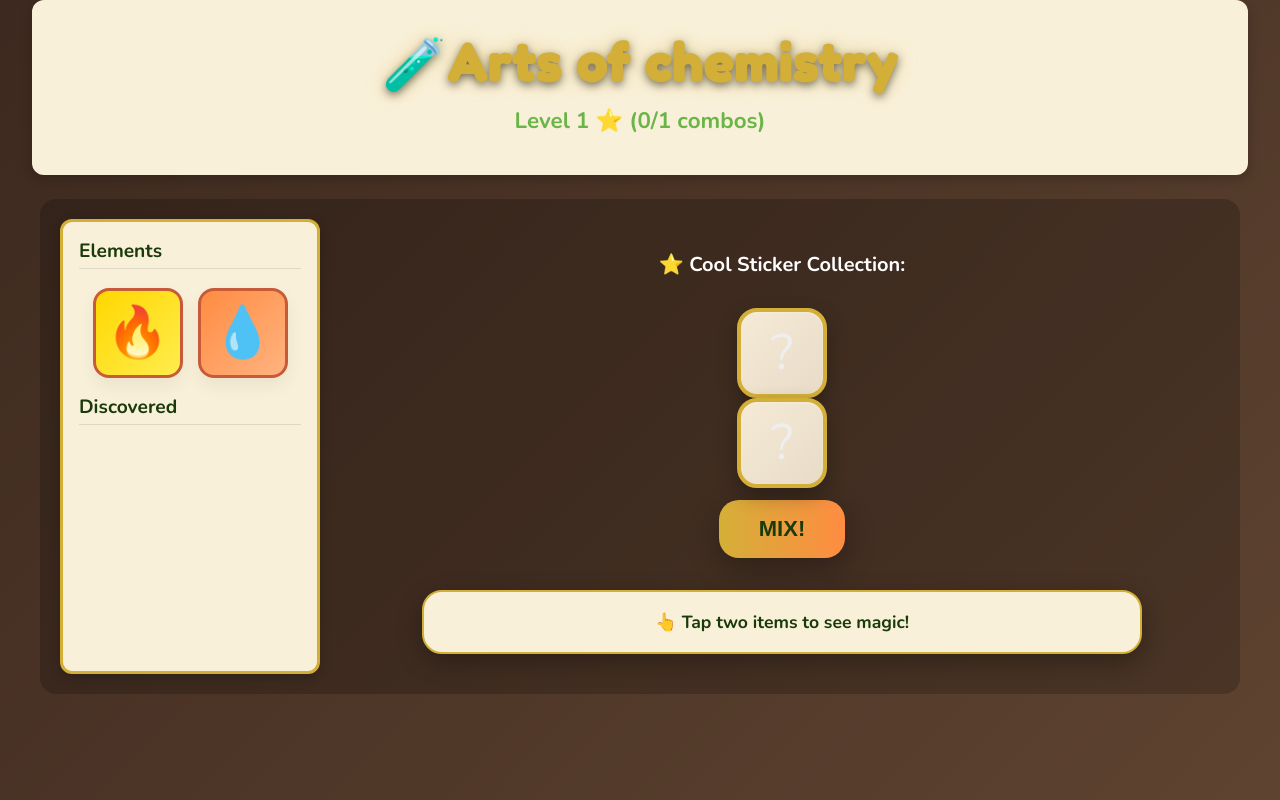
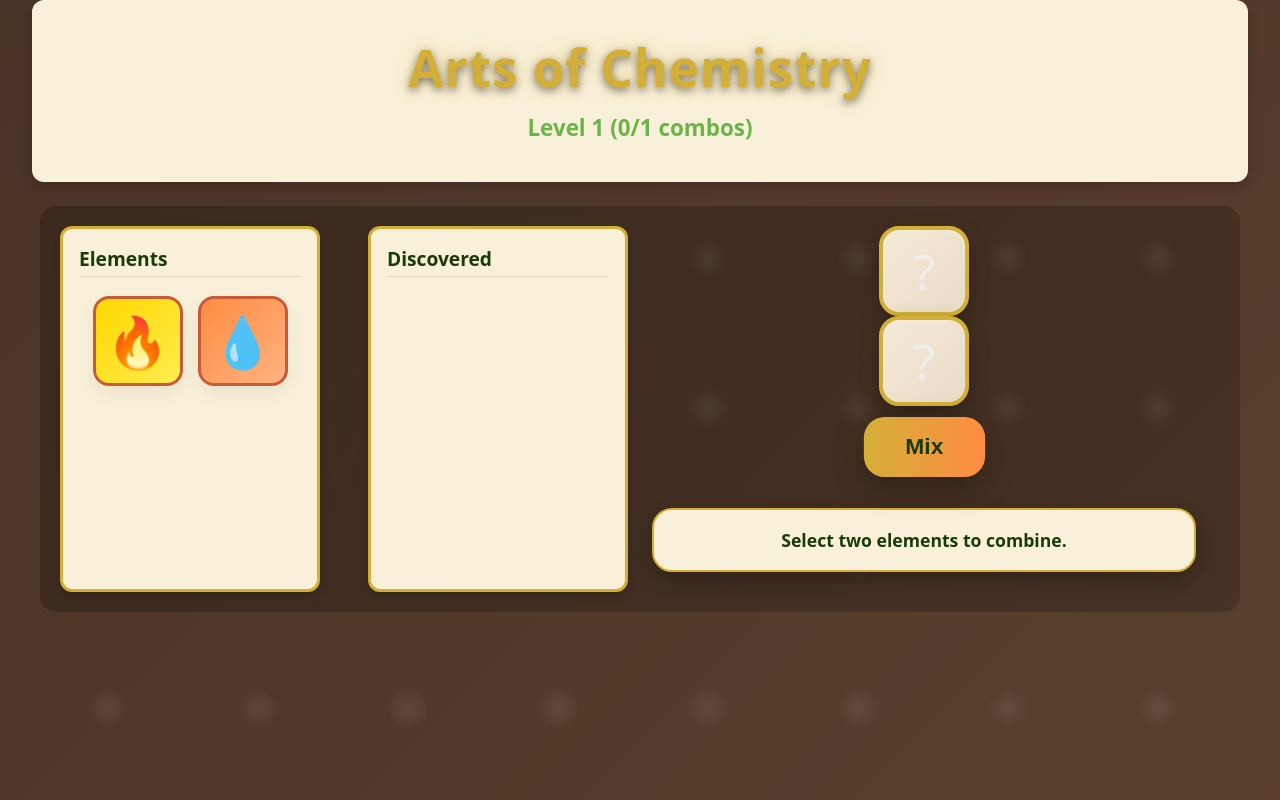
Before and after one commit to aravindthiru29/Arts-of-chemistry, a Flask app: page / in a window 1280 px wide. Run offline with Flask 3, Linux system fonts and the light colour scheme.

Commit message:
update ui completely

```diff
--- a/static/script.js
+++ b/static/script.js
@@ -4,22 +4,16 @@ document.addEventListener("DOMContentLoaded", () => {
   let choice1 = null;
   let choice2 = null;
   let level = 1;
-  let stickers = [];
   let discovered = [];
-  let goal = 0; // computed by current recipes
+  let goal = 0; // combos count
   const MAX_LEVEL = 10;
-
-  // mascot removed; we now provide simpler text feedback via the result box
-
   const elementsGrid = document.getElementById("elementsGrid");
-  const stickerBox = document.getElementById("stickerBox");
   const mixBtn = document.getElementById("mixBtn");
   const nextLevelBtn = document.getElementById("nextLevelBtn");
   const slot1 = document.getElementById("slot1");
   const slot2 = document.getElementById("slot2");
   const resultBox = document.getElementById("resultBox");
   const levelText = document.getElementById("levelText");
-
   const popSound = document.getElementById("popSound");
   const dingSound = document.getElementById("dingSound");
 
@@ -65,11 +59,13 @@ document.addEventListener("DOMContentLoaded", () => {
     10: { "Ether+Spirit": "🔮 Mystic", "Ether+Sun": "🌌 Nebula" }
   };
 
-  // --- helpers ---
-  // helper for computing the number of unique combinations available
+  // helper for computing total combos available up through current level
   function computeGoal() {
-    // only the combinations introduced at the current level count toward the goal
-    return Object.keys(levelRecipes[level] || {}).length;
+    let count = 0;
+    for (let i = 1; i <= level; i++) {
+      count += Object.keys(levelRecipes[i] || {}).length;
+    }
+    return count;
   }
 
   function getAvailableRecipes() {
@@ -81,7 +77,7 @@ document.addEventListener("DOMContentLoaded", () => {
   function updateLevelText() {
     goal = computeGoal();
     const found = discovered.length;
-    levelText.textContent = `Level ${level} ⭐ (${found}/${goal} combos)`;
+    levelText.textContent = `Level ${level} (${found}/${goal} combos)`;
   }
 
   // --- rendering ---
@@ -102,17 +98,7 @@ document.addEventListener("DOMContentLoaded", () => {
     elementsGrid.appendChild(frag);
   }
 
-  function renderStickers() {
-    const frag = document.createDocumentFragment();
-    stickers.forEach(s => {
-      const d = document.createElement('div');
-      d.className = 'sticker';
-      d.textContent = s;
-      frag.appendChild(d);
-    });
-    stickerBox.innerHTML = '';
-    stickerBox.appendChild(frag);
-  }
+  // sticker rendering removed; UI simplified
 
   function renderDiscovered() {
     const list = document.getElementById('discoveredList');
@@ -129,9 +115,13 @@ document.addEventListener("DOMContentLoaded", () => {
   }
 
   function checkGoal() {
-    if (stickers.length >= goal) {
+    if (discovered.length >= goal) {
+      levelText.textContent = `Level ${level} (${discovered.length}/${goal} combos)`;
+      nextLevelBtn.textContent = `Next Level (${level + 1})`;
       nextLevelBtn.style.display = 'block';
-      resultBox.textContent = '🎉 Level complete! Tap next to continue.';
+      nextLevelBtn.classList.add('showing');
+      resultBox.textContent = 'Level complete. Tap Next to continue.';
+      setTimeout(() => nextLevelBtn.classList.remove('showing'), 400);
     }
   }
 
@@ -195,17 +185,17 @@ document.addEventListener("DOMContentLoaded", () => {
     resultBox.classList.add('new');
     setTimeout(() => resultBox.classList.remove('new'), 300);
     if (result !== NO_MAGIC) {
-      const emoji = result.split(' ')[0];
       const currentRecipes = levelRecipes[level] || {};
       if (Object.values(currentRecipes).includes(result)) {
-        if (!stickers.includes(emoji)) stickers.push(emoji);
         if (!discovered.includes(result)) {
           discovered.push(result);
           updateLevelText();
+          resultBox.innerHTML = `<span class="discovery-message">New Discovery: ${result}</span>`;
+          resultBox.classList.add('discovery');
+          setTimeout(() => resultBox.classList.remove('discovery'), 1500);
         }
       }
     }
-    renderStickers();
     renderDiscovered();
     checkGoal();
     choice1 = null; choice2 = null; slot1.textContent = '?'; slot2.textContent = '?';
@@ -213,17 +203,16 @@ document.addEventListener("DOMContentLoaded", () => {
 
   nextLevelBtn.addEventListener('click', () => {
     if (level >= MAX_LEVEL) {
-      resultBox.textContent = '🏆 You finished all levels!';
+      resultBox.textContent = 'All levels completed.';
       return;
     }
     level++;
-    stickers = [];
-    discovered = [];
+    // keep discovered items across levels
     nextLevelBtn.style.display = 'none';
-    resultBox.textContent = '🎉 New level unlocked!';
-    updateLevelText(); renderElements(); renderStickers(); renderDiscovered();
+    resultBox.textContent = 'New level unlocked.';
+    updateLevelText(); renderElements(); renderDiscovered();
   });
 
   // INIT
-  updateLevelText(); renderElements(); renderStickers(); renderDiscovered();
+  updateLevelText(); renderElements(); renderDiscovered();
 });
--- a/static/styles.css
+++ b/static/styles.css
@@ -50,7 +50,32 @@ body {
   text-align: center;
   /* wood‑like tabletop background inspired by Doodle God */
   background: linear-gradient(135deg, #3d291f 0%, #5e4330 100%);
+  background-size: 200% 200%;
+  animation: gradientFlow 20s ease infinite;
   color: #eeeeee;
+}
+
+/* floating particle overlay */
+body::after {
+  content: '';
+  position: fixed;
+  top: 0; left: 0;
+  width: 100%; height: 100%;
+  pointer-events: none;
+  background: radial-gradient(circle, rgba(255,255,255,0.08) 1%, transparent 20%) repeat;
+  background-size: 150px 150px;
+  animation: floatBG 30s linear infinite;
+  z-index: -1;
+}
+
+@keyframes floatBG {
+  from { background-position: 0 0; }
+  to { background-position: 150px 150px; }
+}
+
+@media (prefers-reduced-motion: reduce) {
+  body { animation: none !important; }
+  body::after { animation: none !important; }
 }
 
 @keyframes gradientFlow {
@@ -93,6 +118,38 @@ body {
 .elements-panel h3.discovered-heading {
   margin-top: 16px;
 }
+
+/* separate panel for discovered items */
+.discovered-panel {
+  width: 260px;
+  min-width: 220px;
+  max-height: 90vh;
+  overflow-y: auto;
+  background: #f9f0d9;
+  border: 3px solid #d4af37;
+  border-radius: 12px;
+  padding: 16px;
+  margin-left: 24px;
+  box-shadow: 0 4px 12px rgba(0,0,0,0.2);
+}
+.discovered-panel h3 {
+  margin-top: 0;
+  color: #1a3a0a;
+  font-size: 1.2rem;
+  text-align: left;
+  border-bottom: 1px solid rgba(0,0,0,0.1);
+  padding-bottom: 4px;
+}
+
+@media (max-width: 800px) {
+  .elements-panel,
+  .discovered-panel,
+  .mix-area {
+    width: 100%;
+    margin: 0 0 16px 0;
+  }
+}
+
 /* custom scrollbar for panel */
 .elements-panel::-webkit-scrollbar { width: 8px; }
 .elements-panel::-webkit-scrollbar-track { background: rgba(0,0,0,0.1); border-radius: 4px; }
@@ -103,6 +160,7 @@ body {
   display: flex;
   flex-direction: column;
   align-items: center;
+  margin: 0 24px;
 }
 
 /* Responsive typography */
--- a/templates/index.html
+++ b/templates/index.html
@@ -2,19 +2,19 @@
 <html lang="en">
 <head>
   <meta charset="UTF-8">
-  <title>Arts of chemistry</title>
+  <title>Arts of Chemistry</title>
   <meta name="viewport" content="width=device-width, initial-scale=1">
-  <meta name="theme-color" content="#dff3ff">
-    <link rel="preconnect" href="https://fonts.googleapis.com">
-    <link rel="preconnect" href="https://fonts.gstatic.com" crossorigin>
-    <link href="https://fonts.googleapis.com/css2?family=Fredoka+One:wght@400;700&family=Nunito:wght@300;400;700&display=swap" rel="stylesheet">
-    <link rel="stylesheet"
-      href="{{ url_for('static', filename='styles.css') }}">
+  <meta name="theme-color" content="#ffffff">
+  <link rel="preconnect" href="https://fonts.googleapis.com">
+  <link rel="preconnect" href="https://fonts.gstatic.com" crossorigin>
+  <!-- professional sans-serif fonts -->
+  <link href="https://fonts.googleapis.com/css2?family=Roboto:wght@300;400;500;700&family=Montserrat:wght@500;700&display=swap" rel="stylesheet">
+  <link rel="stylesheet" href="{{ url_for('static', filename='styles.css') }}">
 </head>
 
 <body>
   <header>
-    <h1>🧪Arts of chemistry</h1>
+    <h1>Arts of Chemistry</h1>
     <h2 id="levelText"></h2>
   </header>
 
@@ -22,16 +22,15 @@
     <aside class="elements-panel">
       <h3>Elements</h3>
       <div class="elements" id="elementsGrid"></div>
-      <h3 class="discovered-heading">Discovered</h3>
+    </aside>
+
+    <aside class="discovered-panel">
+      <h3>Discovered</h3>
       <div id="discoveredList" class="discovered-list"></div>
     </aside>
 
     <main class="mix-area">
-      <!-- stickers (kept here for visibility) -->
-      <div class="stickers-wrapper">
-        <h3>⭐ Cool Sticker Collection:</h3>
-        <div class="stickers" id="stickerBox" aria-live="polite"></div>
-      </div>
+      <!-- sticker section removed for professional appearance -->
 
       <!-- MIX SLOTS -->
       <div class="slots">
@@ -40,16 +39,16 @@
       </div>
 
       <!-- MIX BUTTON -->
-      <button id="mixBtn">MIX!</button>
+      <button id="mixBtn">Mix</button>
 
       <!-- RESULT -->
       <div class="result" id="resultBox">
-        👆 Tap two items to see magic!
+        Select two elements to combine.
       </div>
 
       <!-- NEXT LEVEL -->
       <button id="nextLevelBtn" class="fixed-bottom-right" style="display:none;">
-        🎉 Next Level!
+        Next Level
       </button>
     </main>
   </div>
```
Also changed, not shown: other parts of static/styles.css (+59 -4 lines).
